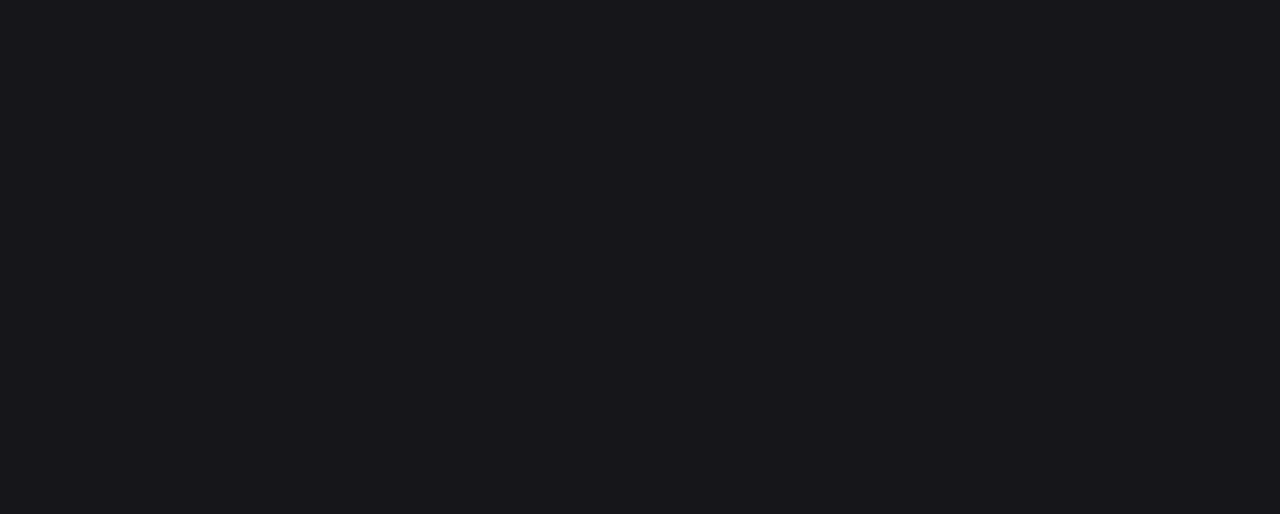
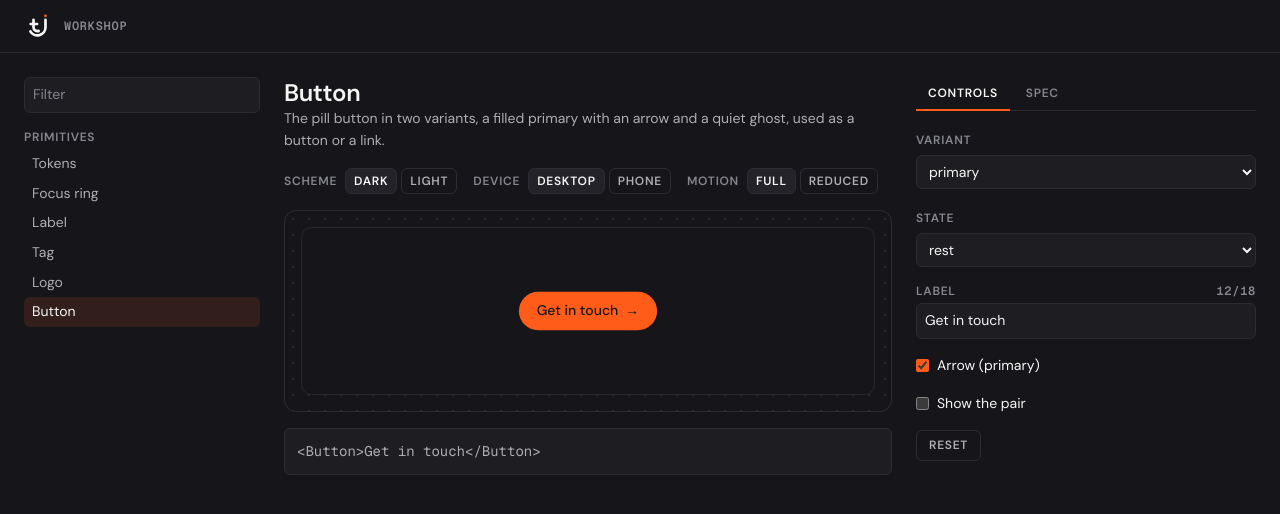
Before and after one commit to TonyCJ7/portfolio, a Next.js app: page /workshop/button in a window 1280 px wide. Before the commit this address had no page. Shown: the top 514 px of the page. Built offline with nearby package versions, Linux system fonts and the light colour scheme.

Commit message:
feat: add button component

```diff
--- a/src/app/globals.css
+++ b/src/app/globals.css
@@ -18,6 +18,17 @@
     }
   }
   [data-state="hover"] & {
+    @slot;
+  }
+}
+
+@custom-variant group-hover {
+  @media (hover: hover) {
+    &:is(:where(.group):hover *) {
+      @slot;
+    }
+  }
+  [data-state="hover"] :where(.group) & {
     @slot;
   }
 }
--- a/src/app/workshop/entries.ts
+++ b/src/app/workshop/entries.ts
@@ -4,8 +4,16 @@ import { entry as focusRing } from "./focus-ring.workshop";
 import { entry as label } from "@/components/Label/Label.workshop";
 import { entry as tag } from "@/components/Tag/Tag.workshop";
 import { entry as logo } from "@/components/Logo/Logo.workshop";
+import { entry as button } from "@/components/Button/Button.workshop";
 
-export const entries: WorkshopEntry[] = [tokens, focusRing, label, tag, logo];
+export const entries: WorkshopEntry[] = [
+  tokens,
+  focusRing,
+  label,
+  tag,
+  logo,
+  button,
+];
 
 export function findEntry(id: string): WorkshopEntry | undefined {
   return entries.find((entry) => entry.id === id);
--- /dev/null
+++ b/src/components/Button/Button.tsx
@@ -0,0 +1,65 @@
+import Link from "next/link";
+import type { ReactNode } from "react";
+
+type ButtonProps = {
+  variant?: "primary" | "ghost";
+  arrow?: boolean;
+  children: ReactNode;
+} & (
+  { href: string; onClick?: never } | { href?: undefined; onClick?: () => void }
+);
+
+const BASE_CLASSES =
+  "group inline-flex min-h-11 items-center gap-2 rounded-full px-5 text-title transition-[background-color,color,scale] duration-150 ease-standard active:scale-98 motion-reduce:transition-[background-color,color] motion-reduce:active:scale-100";
+
+const VARIANT_CLASSES = {
+  primary:
+    "bg-accent text-ink hover:bg-accent-text focus-visible:bg-accent-text",
+  ghost:
+    "border border-line text-fg hover:bg-surface focus-visible:bg-surface active:bg-surface-hover",
+};
+
+export default function Button({
+  variant = "primary",
+  href,
+  onClick,
+  arrow = variant === "primary",
+  children,
+}: ButtonProps) {
+  const className = `${BASE_CLASSES} ${VARIANT_CLASSES[variant]}`;
+  const content = (
+    <>
+      {children}
+      {arrow && (
+        <span
+          aria-hidden
+          className="transition-transform duration-75 ease-standard group-hover:translate-x-1 motion-reduce:transition-none"
+        >
+          →
+        </span>
+      )}
+    </>
+  );
+
+  if (href === undefined) {
+    return (
+      <button type="button" onClick={onClick} className={className}>
+        {content}
+      </button>
+    );
+  }
+
+  if (href.startsWith("/")) {
+    return (
+      <Link href={href} className={className}>
+        {content}
+      </Link>
+    );
+  }
+
+  return (
+    <a href={href} className={className}>
+      {content}
+    </a>
+  );
+}
--- /dev/null
+++ b/src/components/Button/Button.workshop.tsx
@@ -0,0 +1,78 @@
+import {
+  defineEntry,
+  jsx,
+  select,
+  STATES,
+  text,
+  toggle,
+} from "@/app/workshop/controls";
+import Button from "./Button";
+
+export const entry = defineEntry({
+  id: "button",
+  name: "Button",
+  stage: 1,
+  center: true,
+  lede: "The pill button in two variants, a filled primary with an arrow and a quiet ghost, used as a button or a link.",
+  controls: {
+    variant: select("Variant", ["primary", "ghost"], "primary"),
+    state: select("State", STATES, "rest"),
+    label: text("Label", "Get in touch", 18),
+    arrow: toggle("Arrow (primary)", true),
+    pair: toggle("Show the pair", false),
+  },
+  spec: {
+    folder: "src/components/Button/",
+    props: [
+      "variant: primary | ghost (default primary)",
+      "href: renders a link; next/link for paths, a plain anchor for # and external",
+      "onClick: used when there is no href, renders a button",
+      "arrow (default true for primary, false for ghost)",
+    ],
+    tokens: [
+      "Primary: Tangerine fill, Ink text, Tangerine Text on hover",
+      "Ghost: Line border, Text color, Surface on hover, Surface Hover when pressed",
+      "text-title, full radius, 20 px side padding",
+    ],
+    motion: [
+      "Background, color and scale 150 ms standard; arrow 75 ms translate; none under reduced motion",
+    ],
+    a11y: [
+      "Ink on tangerine 5.8:1 at rest, 7.8:1 on dark hover, 3.5:1 on light hover",
+      "Pressed shown on :active",
+      "Min height 44 px",
+      "Arrow is hidden from screen readers",
+    ],
+  },
+  render: (args) => {
+    if (args.pair) {
+      return (
+        <div className="flex flex-wrap gap-3">
+          <Button variant="primary">{args.label}</Button>
+          <Button variant="ghost">{args.label}</Button>
+        </div>
+      );
+    }
+
+    if (args.variant === "ghost") {
+      return <Button variant="ghost">{args.label}</Button>;
+    }
+
+    return <Button arrow={args.arrow}>{args.label}</Button>;
+  },
+  usage: (args) => {
+    if (args.pair) {
+      return `${jsx("Button", {}, args.label)}\n${jsx("Button", { variant: "ghost" }, args.label)}`;
+    }
+
+    if (args.variant === "ghost") {
+      return jsx("Button", { variant: "ghost" }, args.label);
+    }
+
+    if (args.arrow) {
+      return jsx("Button", {}, args.label);
+    }
+
+    return `<Button arrow={false}>${args.label}</Button>`;
+  },
+});
```
Also changed, not shown: 3 other files (tests, documents, lock files or other folders).
